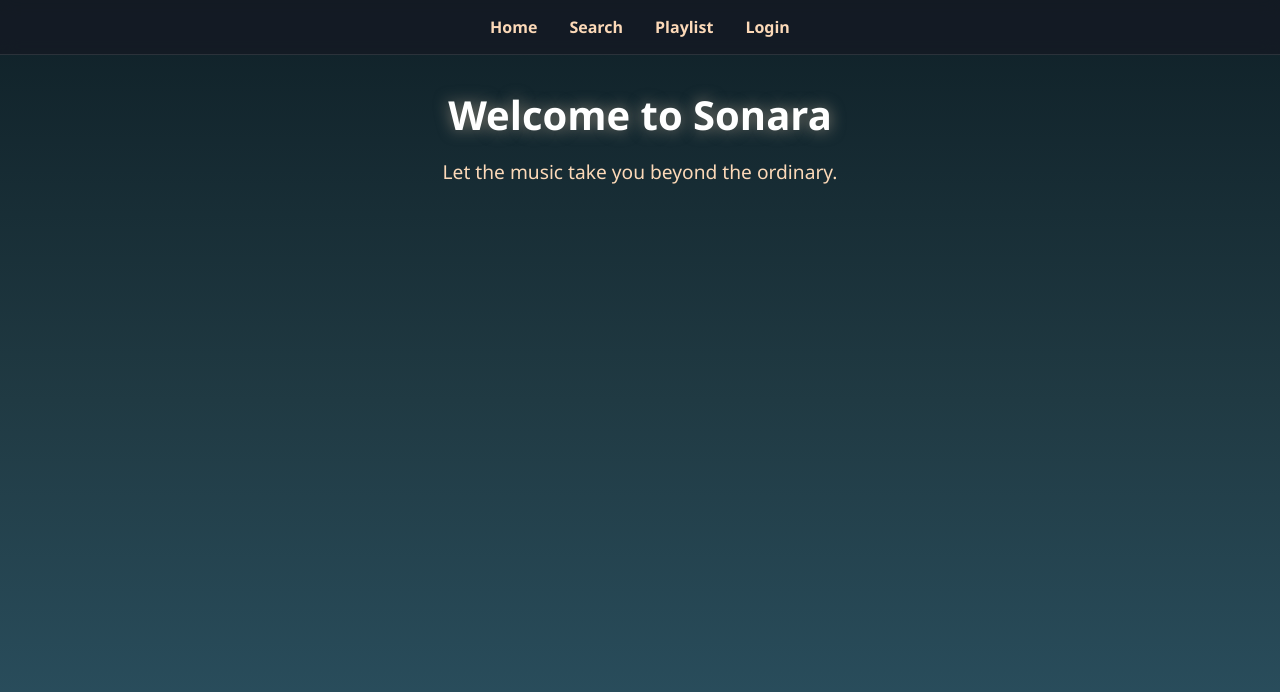
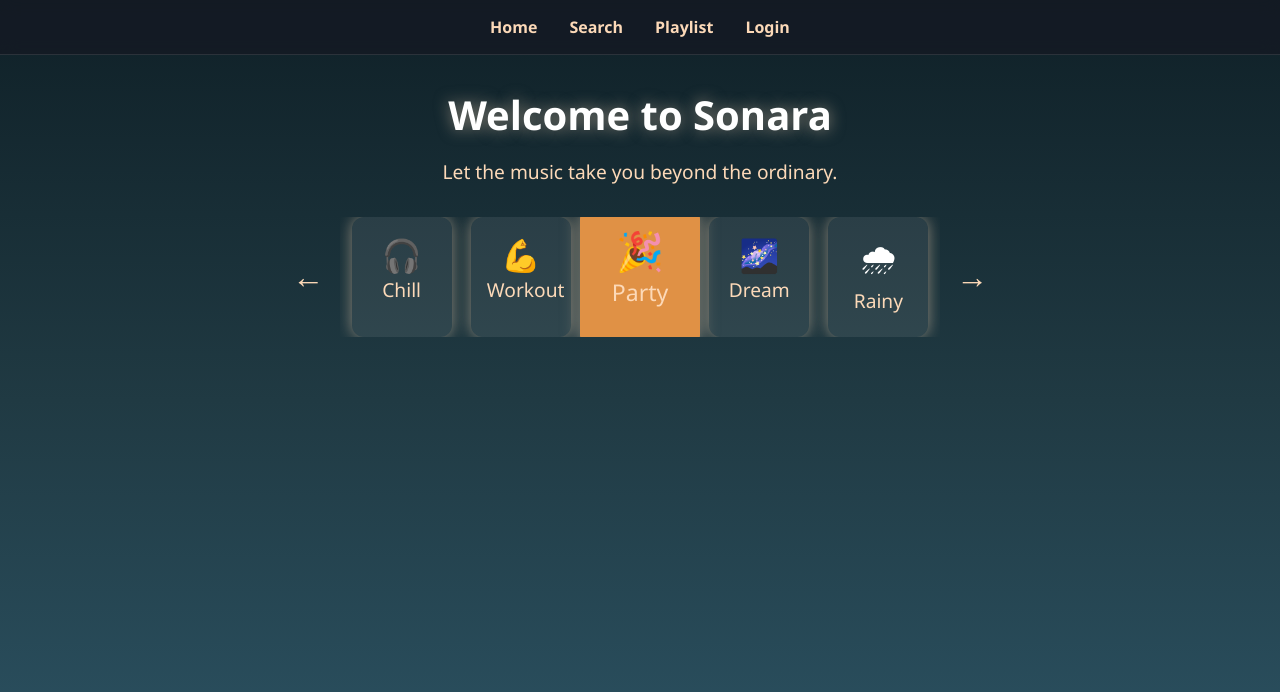
Before and after one commit to masonb03/Music_Player, a React (Vite) app: page /home in a window 1280 px wide. Shown: the top 692 px of the page. Built offline with nearby package versions, Linux system fonts and the light colour scheme.

Commit message:
Added a playlist carousel

```diff
--- /dev/null
+++ b/components/layout/MoodCarousel.jsx
@@ -0,0 +1,39 @@
+import { useState } from "react"
+import "../../src/MoodCarousel.css";
+
+const moods = [
+{ name: "Chill", emoji: "🎧" },
+  { name: "Workout", emoji: "💪" },
+  { name: "Party", emoji: "🎉" },
+  { name: "Dream", emoji: "🌌" },
+  { name: "Rainy", emoji: "🌧" },
+  { name: "Romance", emoji: "❤️" },
+]
+
+export default function MoodCarousel() {
+    const [index, setIndex] = useState(0);
+
+    const next = () => setIndex((prev) => (prev + 1) % moods.length);
+    const prev = () => setIndex((prev) => (prev - 1 + moods.length) % moods.length);
+
+    return(
+        <div className="carousel-wrapper">
+            <button onClick={prev} className="scroll-btn">←</button>
+
+            <div className="carousel">
+                {[...Array(5)].map((_, i) => {
+                    const mood = moods[(index + i) % moods.length];
+                    return(
+                        <div key={i} className={`tile ${i === 2 ? "active" : ""}`}>
+                            <span className="emoji">{mood.emoji}</span>
+                            <p>{mood.name}</p>
+                        </div>
+                    );
+                })}
+            </div>
+
+            <button onClick={next} className="scroll-btn">→</button>
+
+        </div>
+    )
+}
--- a/components/pages/Home.jsx
+++ b/components/pages/Home.jsx
@@ -1,8 +1,11 @@
+import MoodCarousel from "../layout/MoodCarousel";
+
 function Home(){
     return(
         <div className="home-page">
             <h1> Welcome to Sonara</h1>
             <p> Let the music take you beyond the ordinary. </p>
+            <MoodCarousel/>
         </div>
     )
 }
--- /dev/null
+++ b/src/MoodCarousel.css
@@ -0,0 +1,52 @@
+.carousel-wrapper {
+  display: flex;
+  align-items: center;
+  justify-content: center;
+  gap: 1rem;
+  margin-top: 2rem;
+}
+
+.carousel {
+  display: flex;
+  gap: 1.2rem;
+  overflow: hidden;
+  width: 80vw;
+  max-width: 600px;
+  justify-content: center;
+}
+
+.tile {
+  width: 100px;
+  height: 120px;
+  background: rgba(255, 255, 255, 0.08);
+  border-radius: 12px;
+  padding: 1rem;
+  text-align: center;
+  flex-shrink: 0;
+  transition: transform 0.3s ease, background 0.3s ease;
+  box-shadow: var(--glow);
+}
+
+.tile.active {
+  transform: scale(1.2);
+  background-color: var(--accent);
+  color: #17181d;
+}
+
+.emoji {
+  font-size: 2rem;
+  margin-bottom: 0.5rem;
+}
+
+.scroll-btn {
+  background: none;
+  border: none;
+  font-size: 2rem;
+  color: var(--soft-accent);
+  cursor: pointer;
+  transition: color 0.3s ease;
+}
+
+.scroll-btn:hover {
+  color: var(--accent);
+}
```
